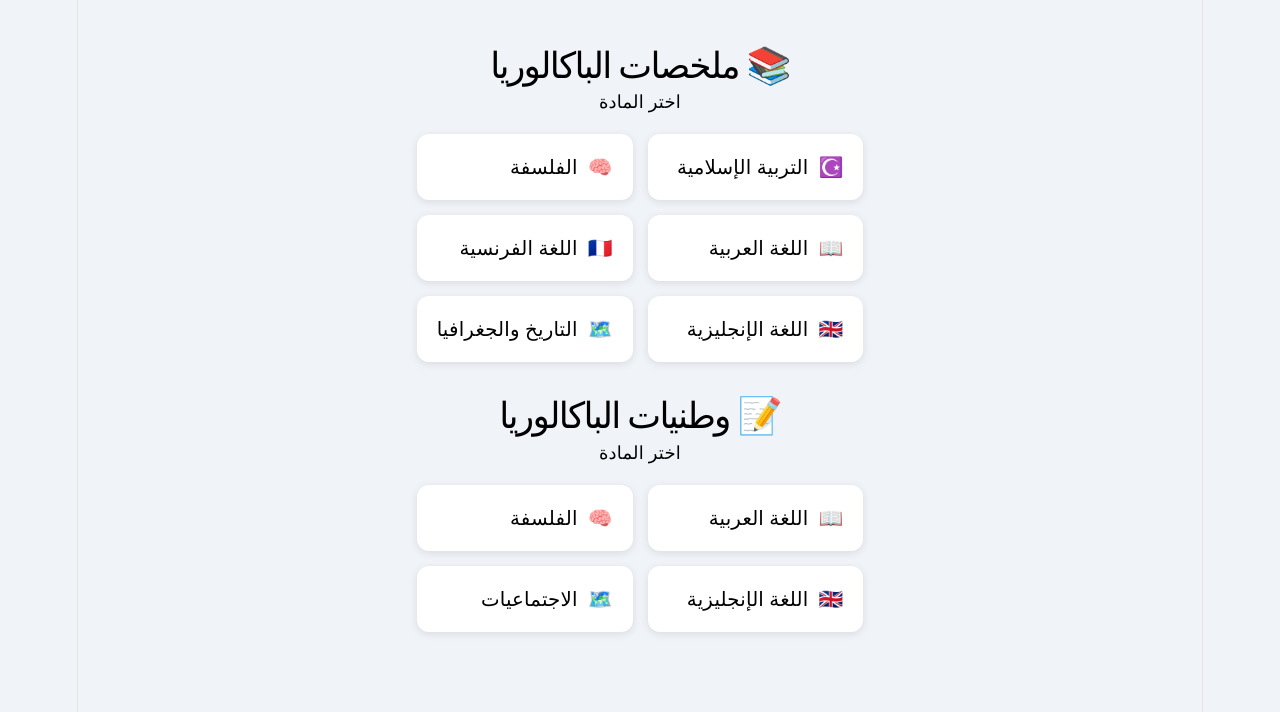
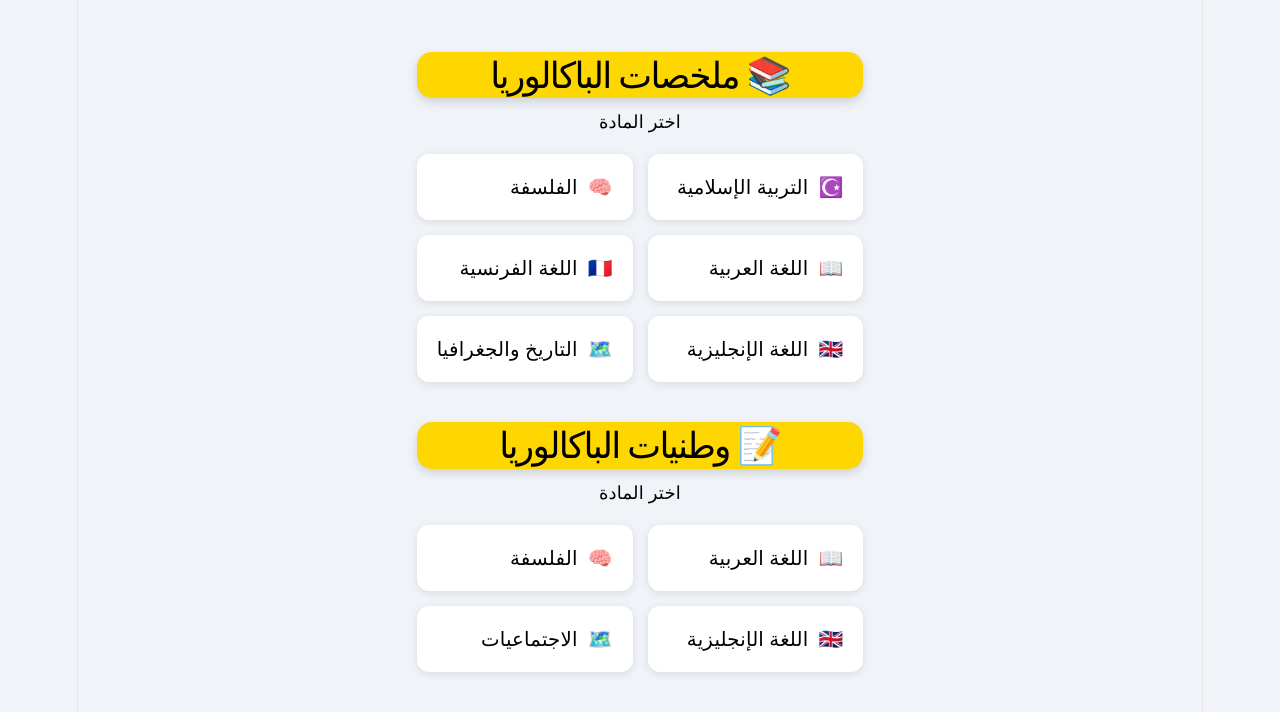
Before and after one commit to idrissmaro191-bit/BAC-2027, a React (Vite) app: page / in a window 1280 px wide. Shown: the top 712 px of the page. Built offline with nearby package versions, Linux system fonts and the light colour scheme.

Commit message:
add section titles

```diff
--- a/src/App.css
+++ b/src/App.css
@@ -79,3 +79,12 @@ h2 {
   line-height: 1.8;
   white-space: pre-wrap;
 }
+.section-title {
+  background: #FFD700;
+  border-radius: 15px;
+  padding: 10px 20px;
+  width: 100%;
+  text-align: center;
+  box-shadow: 0 4px 10px rgba(0,0,0,0.15);
+  color: #000000;
+}
--- a/src/App.jsx
+++ b/src/App.jsx
@@ -23,16 +23,32 @@ const nationals = [
   { id: 10, name: 'الاجتماعيات', icon: '🗺️' },
 ]
 
+function SplashScreen() {
+  return (
+    <div className="splash">
+      <div className="splash-title">ملخصات 2Bac</div>
+    </div>
+  )
+}
+
 function App() {
+  const [splash, setSplash] = useState(true)
   const [selected, setSelected] = useState(null)
   const [lessons, setLessons] = useState([])
   const [lesson, setLesson] = useState(null)
+
+  useEffect(() => {
+    const timer = setTimeout(() => setSplash(false), 2500)
+    return () => clearTimeout(timer)
+  }, [])
 
   useEffect(() => {
     if (selected) {
       supabase.from('lessons').select('*').eq('subject_id', selected).then(({ data }) => setLessons(data || []))
     }
   }, [selected])
+
+  if (splash) return <SplashScreen />
 
   if (lesson) return (
     <div className="app">
@@ -54,7 +70,7 @@ function App() {
 
   return (
     <div className="app">
-      <h1>📚 ملخصات الباكالوريا</h1>
+      <h1 className="section-title">📚 ملخصات الباكالوريا</h1>
       <p>اختر المادة</p>
       <div className="grid">
         {subjects.map(s => (
@@ -64,8 +80,7 @@ function App() {
           </div>
         ))}
       </div>
-
-      <h1 style={{marginTop: '40px'}}>📝 وطنيات الباكالوريا</h1>
+      <h1 className="section-title" style={{marginTop: '40px'}}>📝 وطنيات الباكالوريا</h1>
       <p>اختر المادة</p>
       <div className="grid">
         {nationals.map(s => (
```
